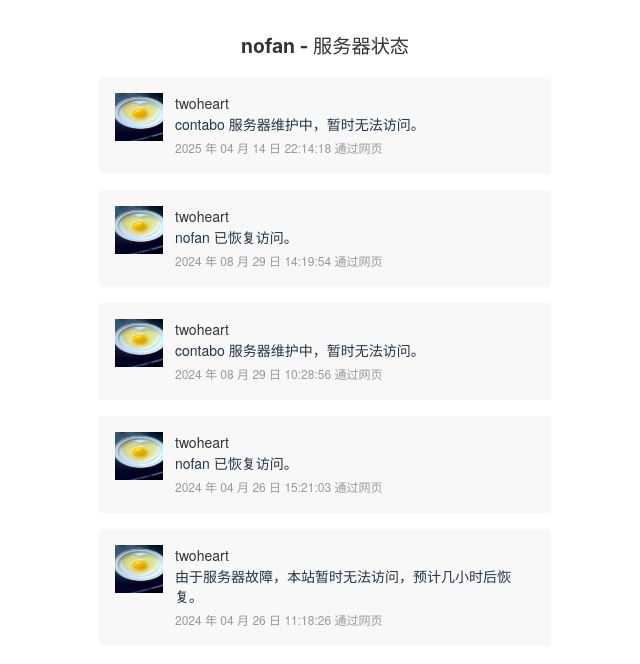
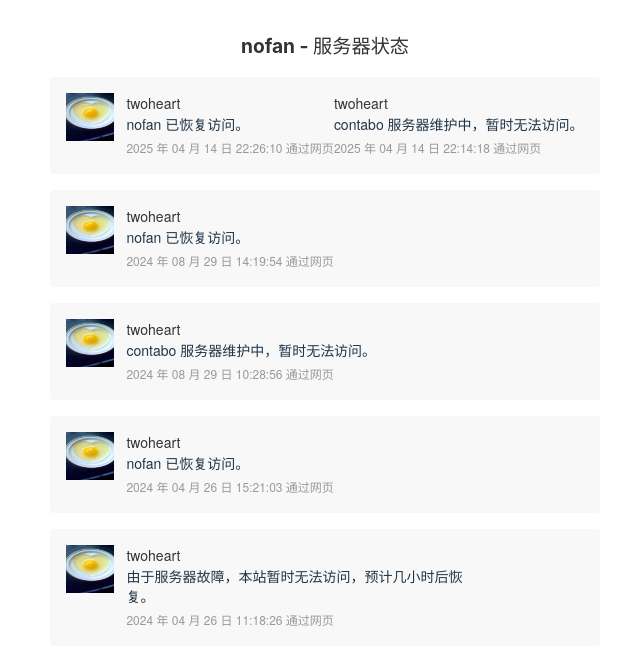
Before and after one commit to twoheartliu/nofan-status, a Vue app: page / in a window 1280 px wide. Shown: the top 664 px of the page, without its empty margins (315-955 px from the left). Built offline with nearby package versions, Linux system fonts and the light colour scheme.

Commit message:
2025年4月14日22:26:37

```diff
--- a/src/App.vue
+++ b/src/App.vue
@@ -5,6 +5,15 @@
   <div class="quote-fanfou">
     <div class="avatar">
       <img class="img" src="./assets/img/avatar.jpg" alt="twoheart" />
+    </div>
+    <div class="content">
+      <div class="username">
+        <a href="https://fanfou.com/twoheart" target="_blank">twoheart</a>
+      </div>
+      <span class="message"> nofan 已恢复访问。 </span>
+      <div class="meta">
+        <a href="#">2025 年 04 月 14 日 22:26:10</a> 通过网页
+      </div>
     </div>
     <div class="content">
       <div class="username">
```
